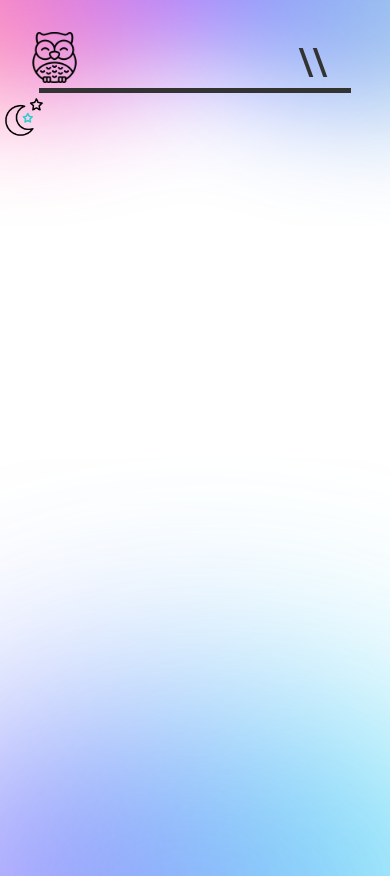
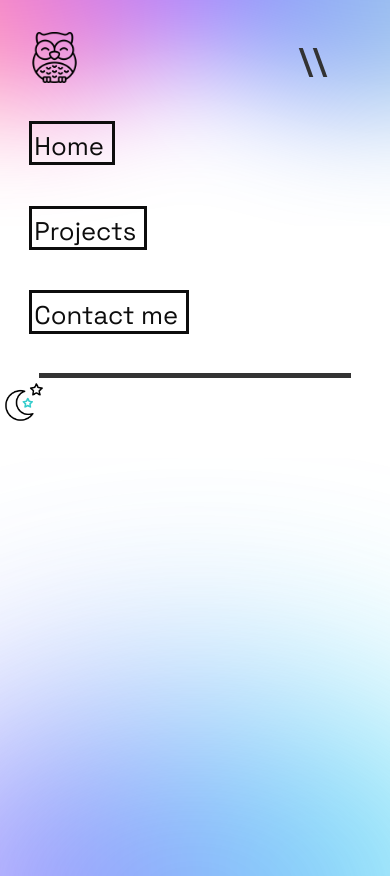
Before and after one commit to chinmay200/PortfolioSite, a React (Create React App) app: page / in a window 390 px wide. Built offline with nearby package versions, Linux system fonts and the light colour scheme.

Commit message:
Added transition to navlinks toggle

```diff
--- a/src/Styles/genralStyling.css
+++ b/src/Styles/genralStyling.css
@@ -10,4 +10,5 @@
     height: 5px;
     width: 100vw;
     background-color: rgb(51, 51, 51);
+    transition: all 0.5s ease;
 }
--- a/src/Styles/nav.css
+++ b/src/Styles/nav.css
@@ -67,16 +67,19 @@
 
   .navlinks {
     width: 100%;
-    height: 25vh;
-    transform: all 0.3s ease;
+    height: 0;
+    transition: all 0.5s ease;
     margin: 1em 0;
     flex-direction: column;
-    justify-content: space-between;
+    justify-content: space-around;
+    align-items: flex-start;
+    overflow: hidden;
   }
 
   /* THIS CLASS IS FOR TODO ANIMATION LATER */
 
-  .navlinks.active{
+  .navlinks-active{
+    height: 30vh;
     display: flex;
   }
 
--- a/src/components/Navbar.jsx
+++ b/src/components/Navbar.jsx
@@ -22,15 +22,11 @@ export default function Navbar() {
             <div className="line2"></div>
           </div>
 
-          {
-            navLinks &&
-          <div className="navlinks">
+          <div className={`${navLinks ? 'navlinks':'navlinks navlinks-active'}`}>
             <Buttons className = "mobile-class" text="Home" />
             <Buttons className = "mobile-class" text="Projects" />
             <Buttons className = "mobile-class" text="Contact me" />
           </div>
-
-          }
 
           <div className="themetoggle">
             <img src={toggle} alt="" srcSet="" style={{ "width": "3em", "height": "3em" }} className="toggle"></img>
@@ -38,7 +34,7 @@ export default function Navbar() {
 
 
         </div>
-        <div className="underline" style={{ "width": "80vw" }}></div>
+        <div className="underline" style={{ "width": "80vw"}}></div>
       </div>
 
       <div className="themetoggle-mobile">
```
